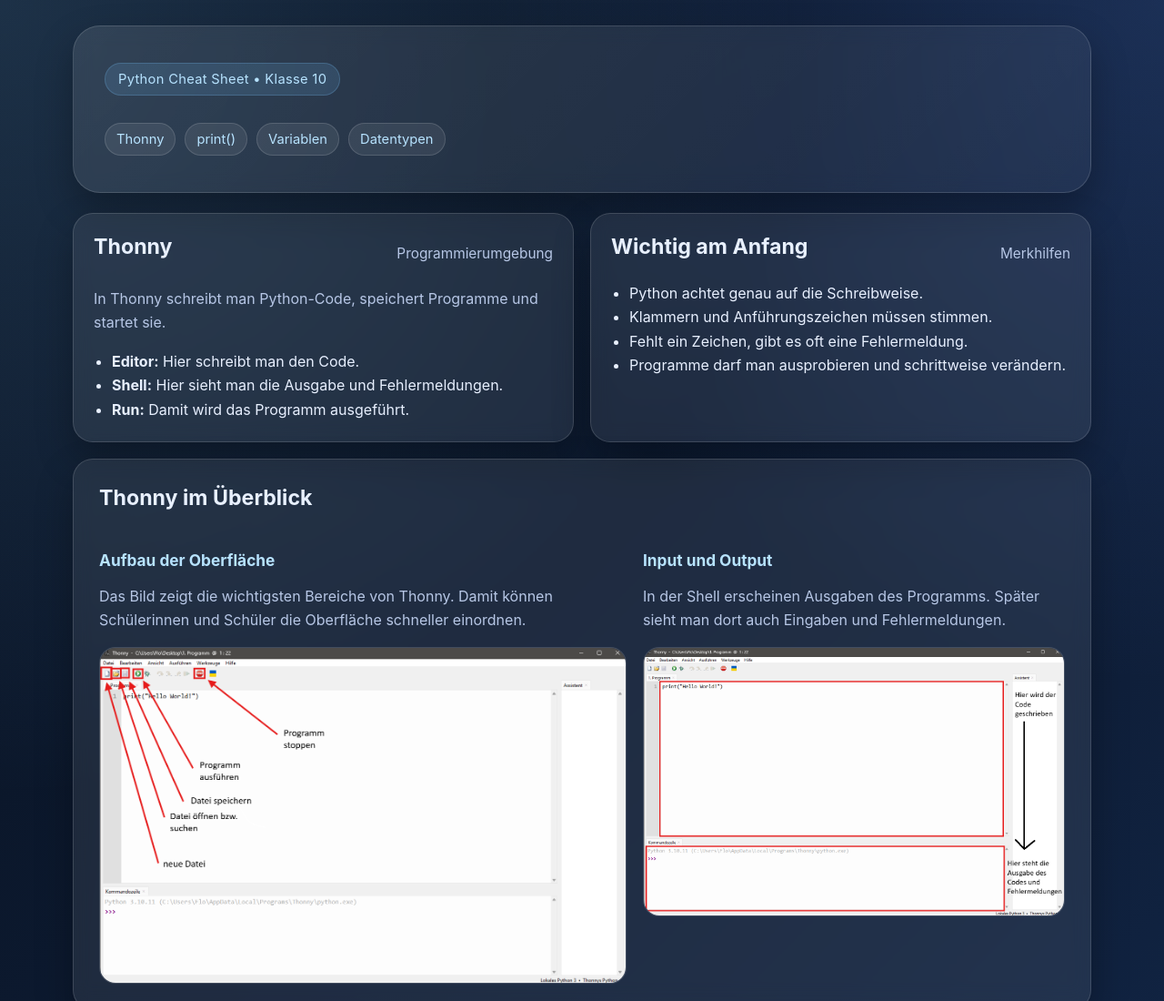
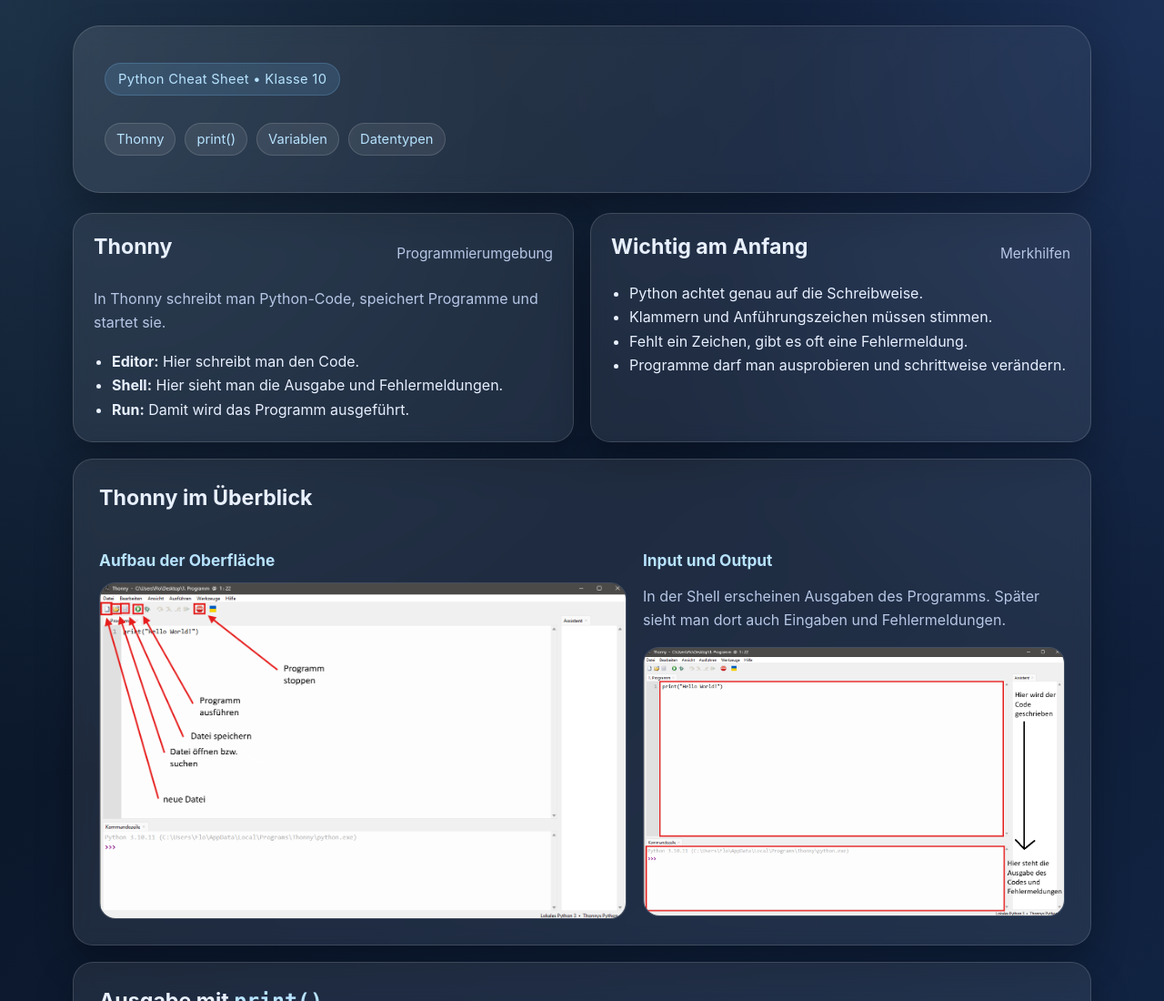
Before and after one commit to DukeFlooo/python-cheat-sheet, a plain HTML site: page index.html in a window 1280 px wide. Shown: the top 1100 px of the page at 91% size. Drawn offline with Linux system fonts and the light colour scheme.

Commit message:
Update index.html

```diff
--- a/index.html
+++ b/index.html
@@ -317,9 +317,6 @@
       <div class="two-col">
         <div>
           <h3>Aufbau der Oberfläche</h3>
-          <p class="muted">
-            Das Bild zeigt die wichtigsten Bereiche von Thonny. Damit können Schülerinnen und Schüler die Oberfläche schneller einordnen.
-          </p>
           <div class="image-frame">
             <img src="./images/1.png" alt="Erklärung der Thonny IDE" />
           </div>
```
